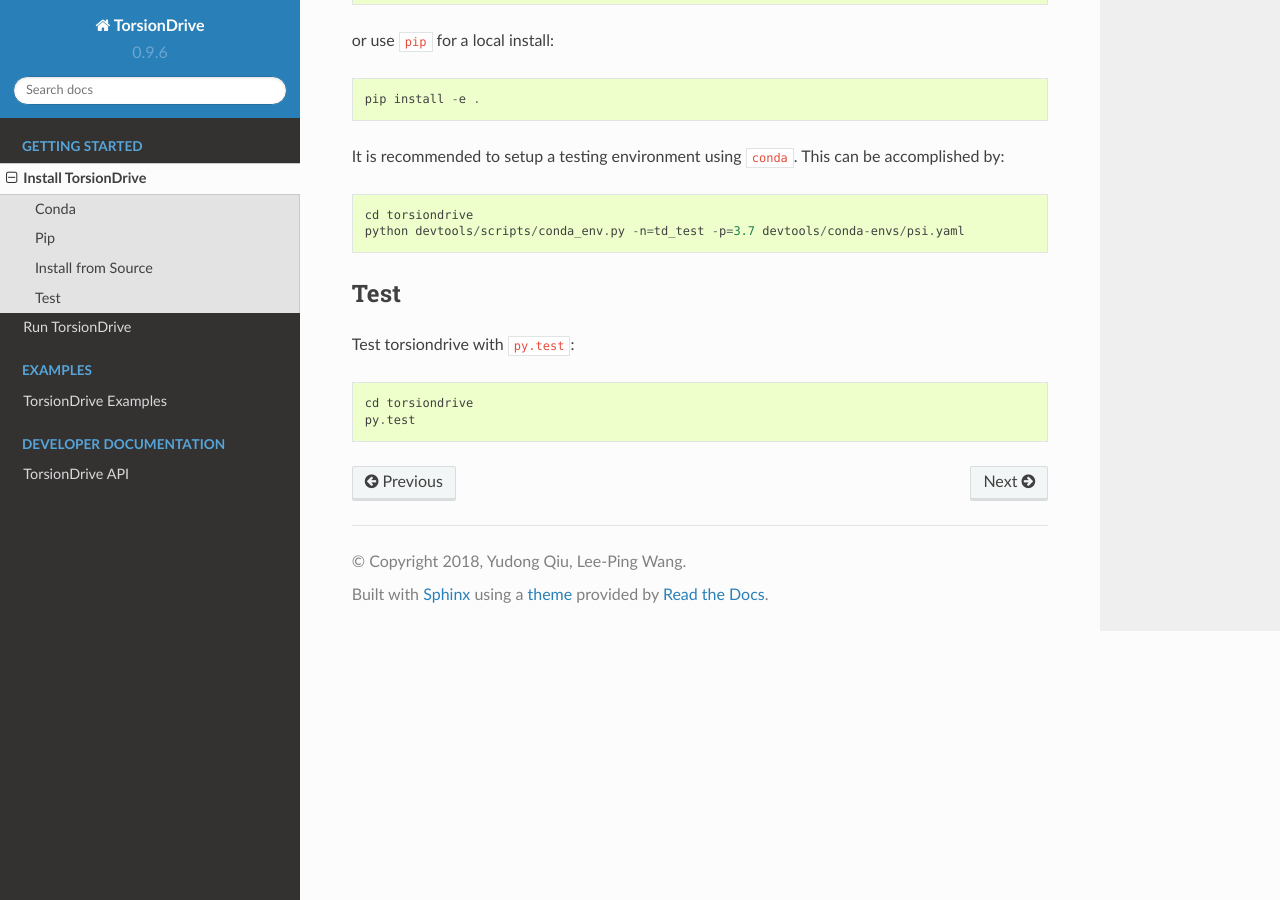
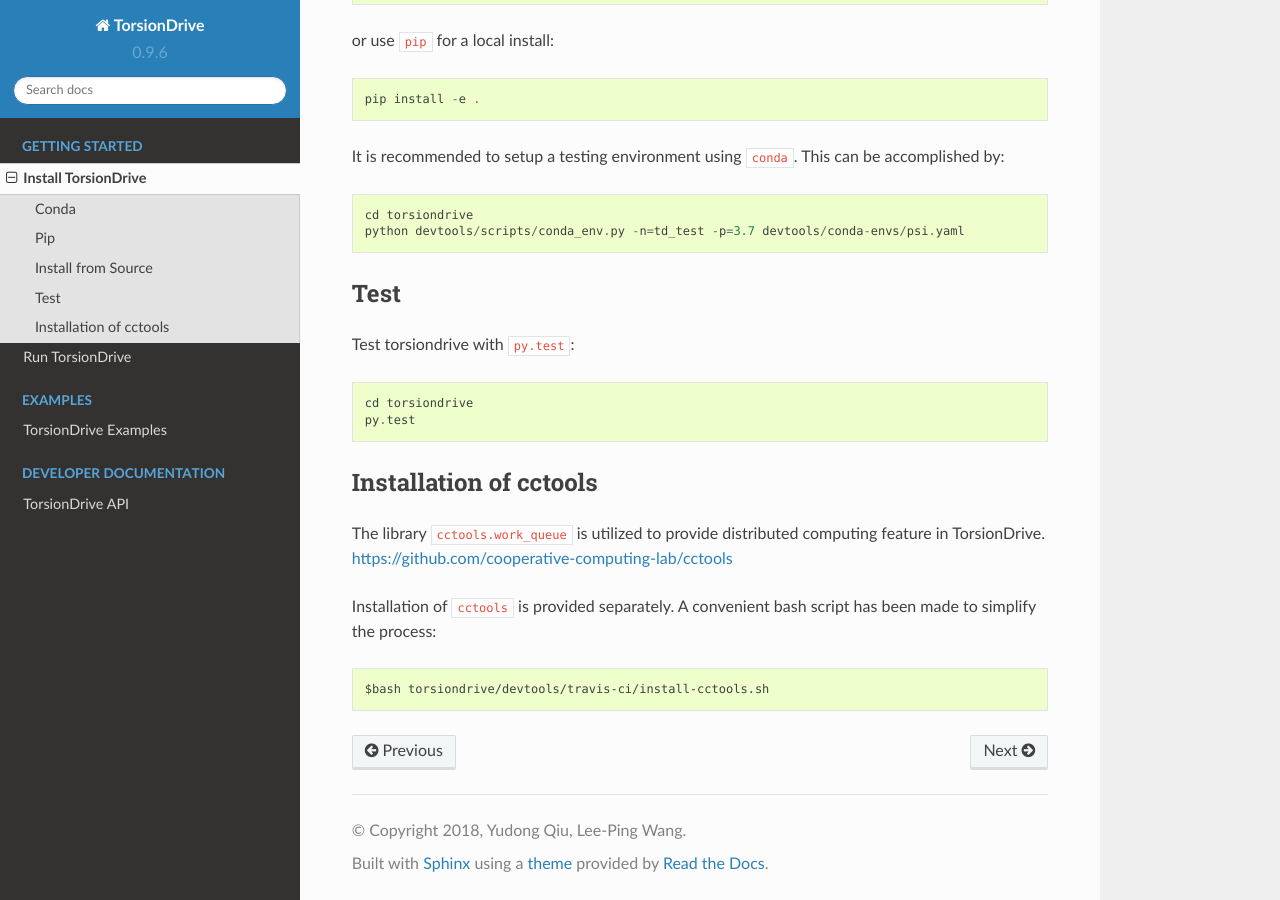
Before and after one commit to lpwgroup/torsiondrive, a Sphinx documentation site: the page built from docs/install.rst, in a window 1280 px wide and 900 px high, scrolled down 823 px. Built offline with Sphinx 7.4.7 and the Read the Docs theme 2.0.0, drawn with Linux system fonts in a browser that asks for light colours.

Commit message:
improve docs

```diff
--- a/docs/examples.rst
+++ b/docs/examples.rst
@@ -25,12 +25,6 @@
 ------------
 2-D torsion scans are relatively expensive. Therefore it is recommended to use a cheap QM method, or use
 the distributed method calling `cctools.work_queue`.
-
-Installation of cctools
-++++++++++++++++++++++++
-Installation of ``cctools`` is provided separately. A convenient bash script has been made to simply the process::
-
-    $bash torsiondrive/devtools/travis-ci/install-cctools.sh
 
 geomeTRIC + Psi4 distributed
 +++++++++++++++++++++++++++++++++++++++
--- a/docs/install.rst
+++ b/docs/install.rst
@@ -50,3 +50,13 @@
 
     cd torsiondrive
     py.test
+
+
+Installation of cctools
+------------------------
+The library ``cctools.work_queue`` is utilized to provide distributed computing feature in TorsionDrive.
+https://github.com/cooperative-computing-lab/cctools
+
+Installation of ``cctools`` is provided separately. A convenient bash script has been made to simplify the process::
+
+    $bash torsiondrive/devtools/travis-ci/install-cctools.sh
```
